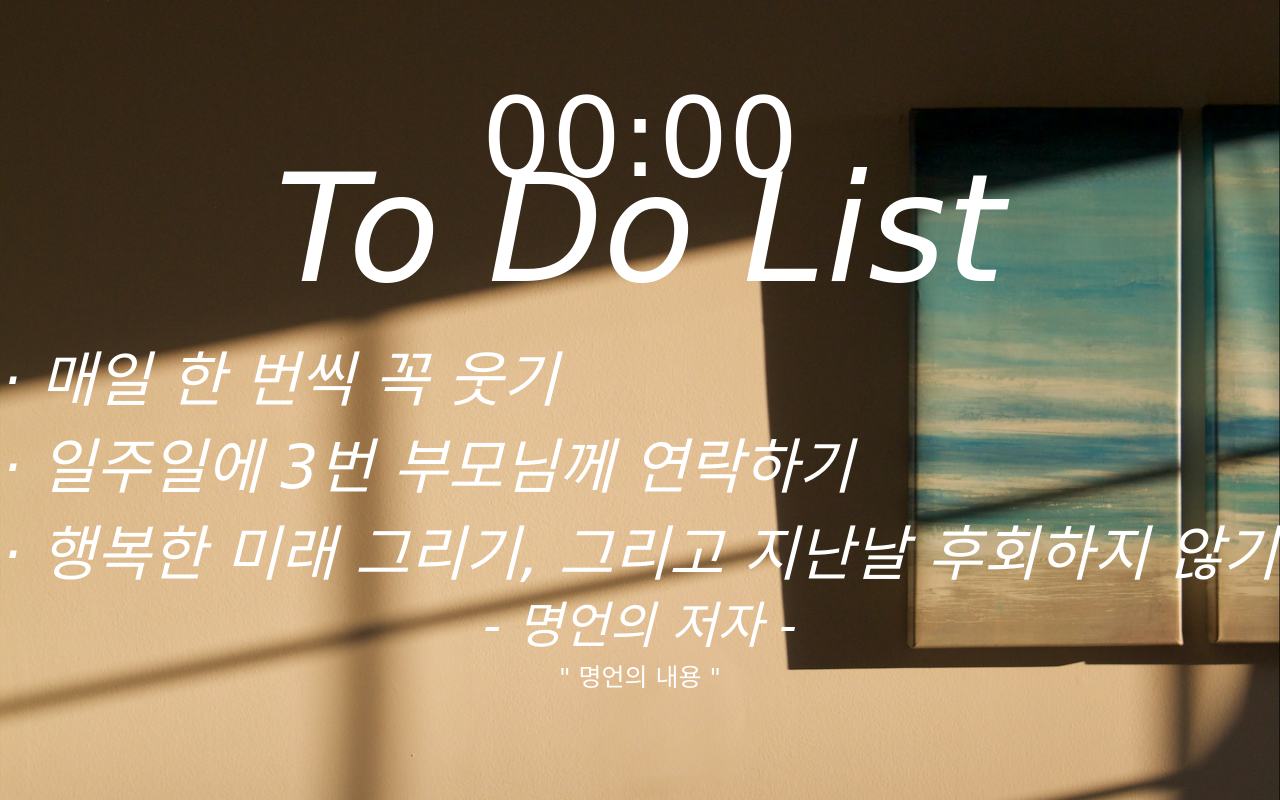
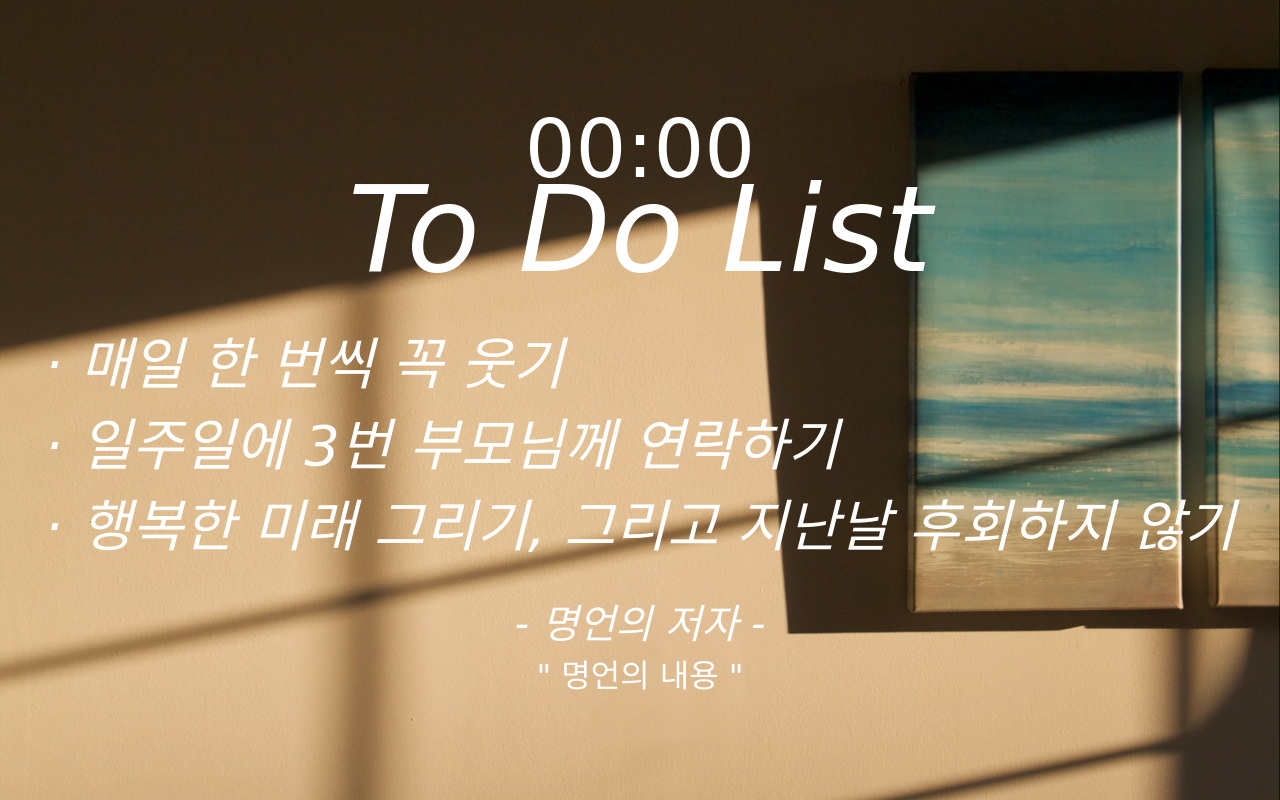
Before and after one commit to ghpark9354/momentum, a plain HTML site: page index.html in a window 1280 px wide. Drawn offline with nearby package versions, Linux system fonts and the light colour scheme; no server answers; a web font is replaced by a local one.

Commit message:
Add files via upload

```diff
--- a/index.html
+++ b/index.html
@@ -23,31 +23,31 @@
             background-size: cover;
             background-position: center;
             background-repeat: no-repeat;
-            width: 100vw;
-  		    height: 100vh;
+            max-width: 100vw;
+  		    max-height: 100vh;
 
             color: white;
         }
 
         .time {
-            font-size: 110px;
-            padding-top: 1.5em;
+            font-size: 10vh;
+            padding-top: 2em;
         }
 
         .greeting {
-            font-size: 150px;
+            font-size: 15vh;
             font-style: italic;
-            margin-top: -0.4em;
+            margin-top: -0.3em;
             margin-bottom: -0.3em;
         }
 
         .todo {
-            font-size: 60px;
+            font-size: 7vh;
             font-style: italic;
         }
 
         .author {
-            font-size: 50px;
+            font-size: 5vh;
             font-style: italic;
         }
 
@@ -64,7 +64,7 @@
         .quote {
             max-width: 100vw;
             max-height: 30vh;
-            font-size: 25px;
+            font-size: 4vh;
 
             display: flex;
             flex-direction: column;
```
